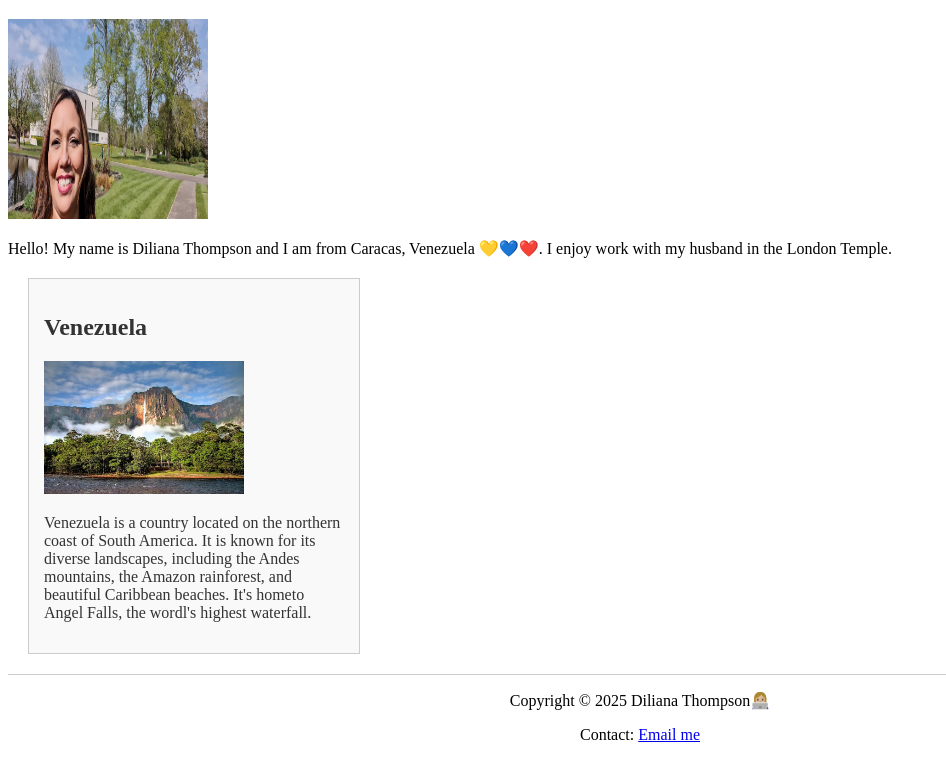
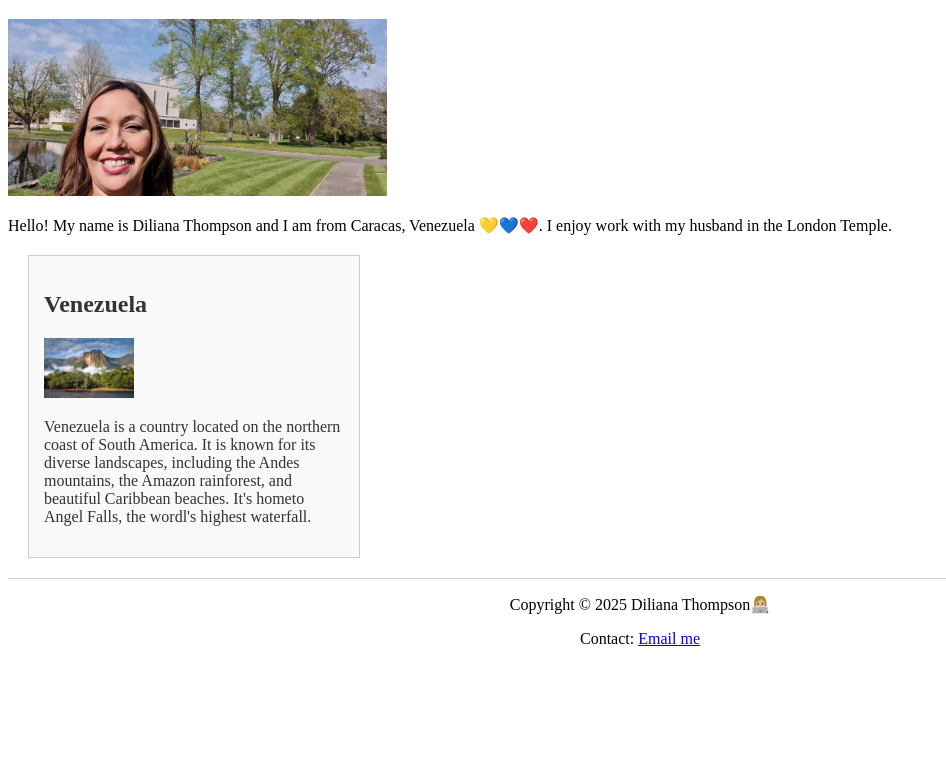
Before and after one commit to Diliana007/wdd130, a plain HTML site: page index.html in a window 1280 px wide. Shown: the part 87-847 px from the top of the page, without its empty margins (0-946 px from the left). After the commit the page ends 800 px from the top, so only its background shows below. Drawn offline with Linux system fonts and the light colour scheme.

Commit message:
Finished

```diff
--- a/index.html
+++ b/index.html
@@ -20,7 +20,9 @@
         }
 
         main img {
-        /* This keeps your profile picture styling */
+
+            width: 30%;
+            height: auto;
         }
 
         p {
```
